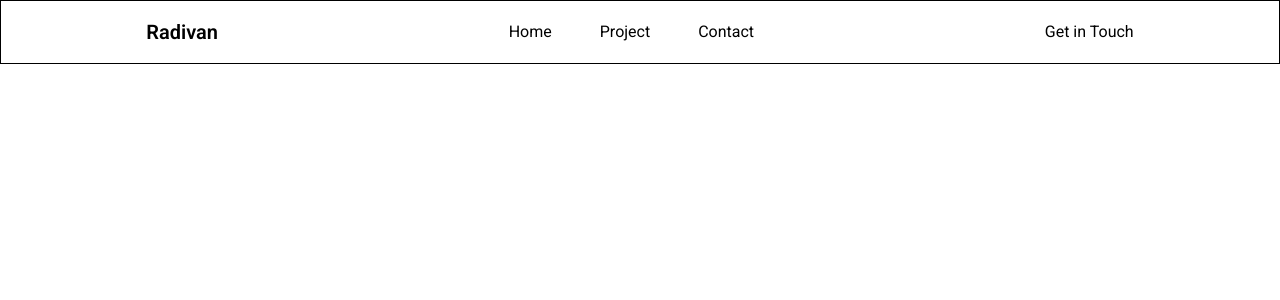
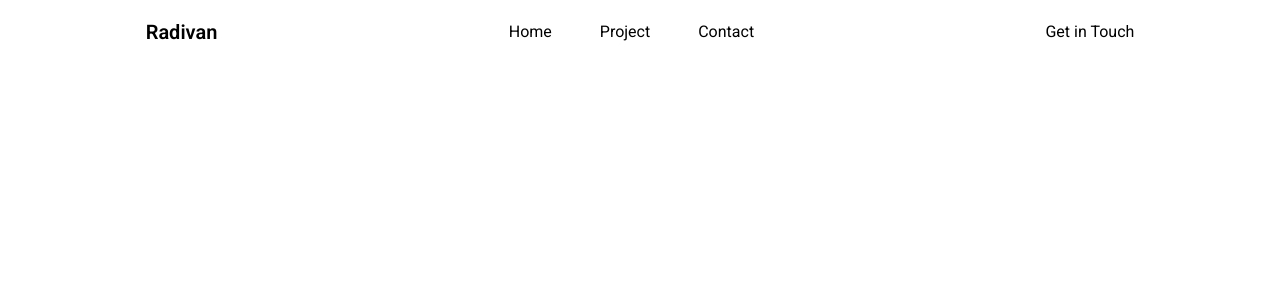
Before and after one commit to RadivanHanivansyah/Bismillah-portoReact-Project, a React (Vite) app: page / in a window 1280 px wide. Shown: the top 300 px of the page. Built offline with nearby package versions, Linux system fonts and the light colour scheme.

Commit message:
menambahkan animasi slide to right utk navigasi link

```diff
--- a/src/components/Navbar.jsx
+++ b/src/components/Navbar.jsx
@@ -3,9 +3,15 @@ import "../style.css";
 function Navbar() {
   const [active, setActive] = useState(false);
   return (
-    <nav className="h-16 flex items-center border justify-between px-5 lg:px-0 lg:justify-around font-roboto">
+    <nav className="h-16 flex items-center font-medium border-white justify-between px-5 lg:font-normal lg:px-0 lg:justify-around font-roboto">
       <h3 className="text-xl font-semibold">Radivan</h3>
-      <ul className="navbar hidden lg:flex lg:items-center lg:gap-12">
+      <ul
+        className={`navbar ${
+          active
+            ? "translate-x-0 duration-700 ease-in-out"
+            : "translate-x-full duration-700 ease-in-out"
+        } z-50 absolute top-0 right-0 h-screen bg-black opacity-60 w-1/2 lg:w-auto flex justify-center flex-col gap-y-8 lg:gap-y-0 lg:flex-row text-white lg:h-0 lg:bg-white lg:opacity-100 lg:text-black lg:relative lg:top-0 text-center lg:translate-0 lg:flex items-center lg:gap-x-12`}
+      >
         <li className="py-1 group hover:text-blue-500">
           <button className="group-hover:cursor-pointer">Home</button>
           <span className="block origin-left w-full group-hover:animate-border"></span>
@@ -20,7 +26,7 @@ function Navbar() {
         </li>
       </ul>
       <div
-        className="humberger-menu lg:hidden hover:cursor-pointer"
+        className="humberger-menu lg:hidden hover:cursor-pointer z-50"
         onClick={() => (active ? setActive(false) : setActive(true))}
       >
         <span
```
